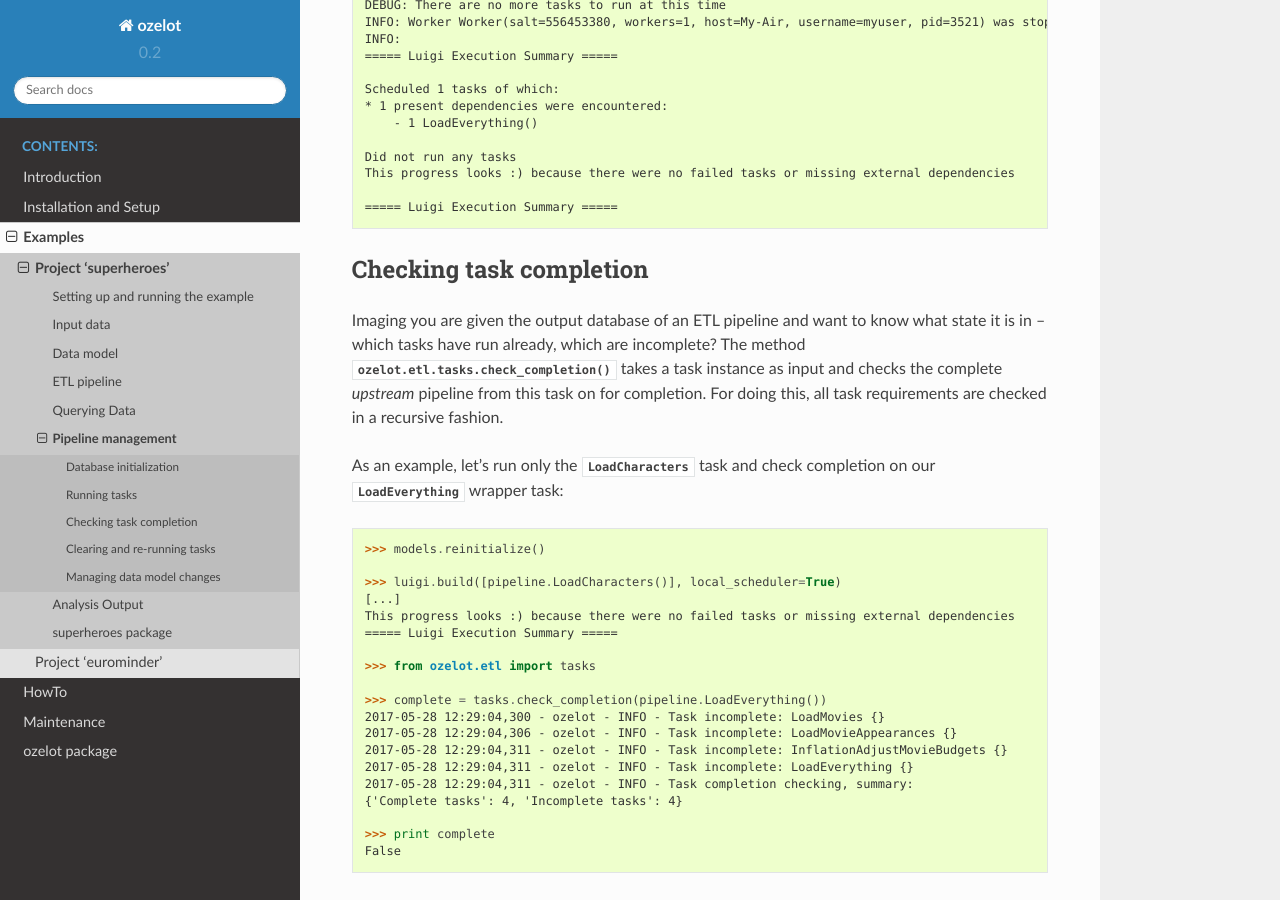
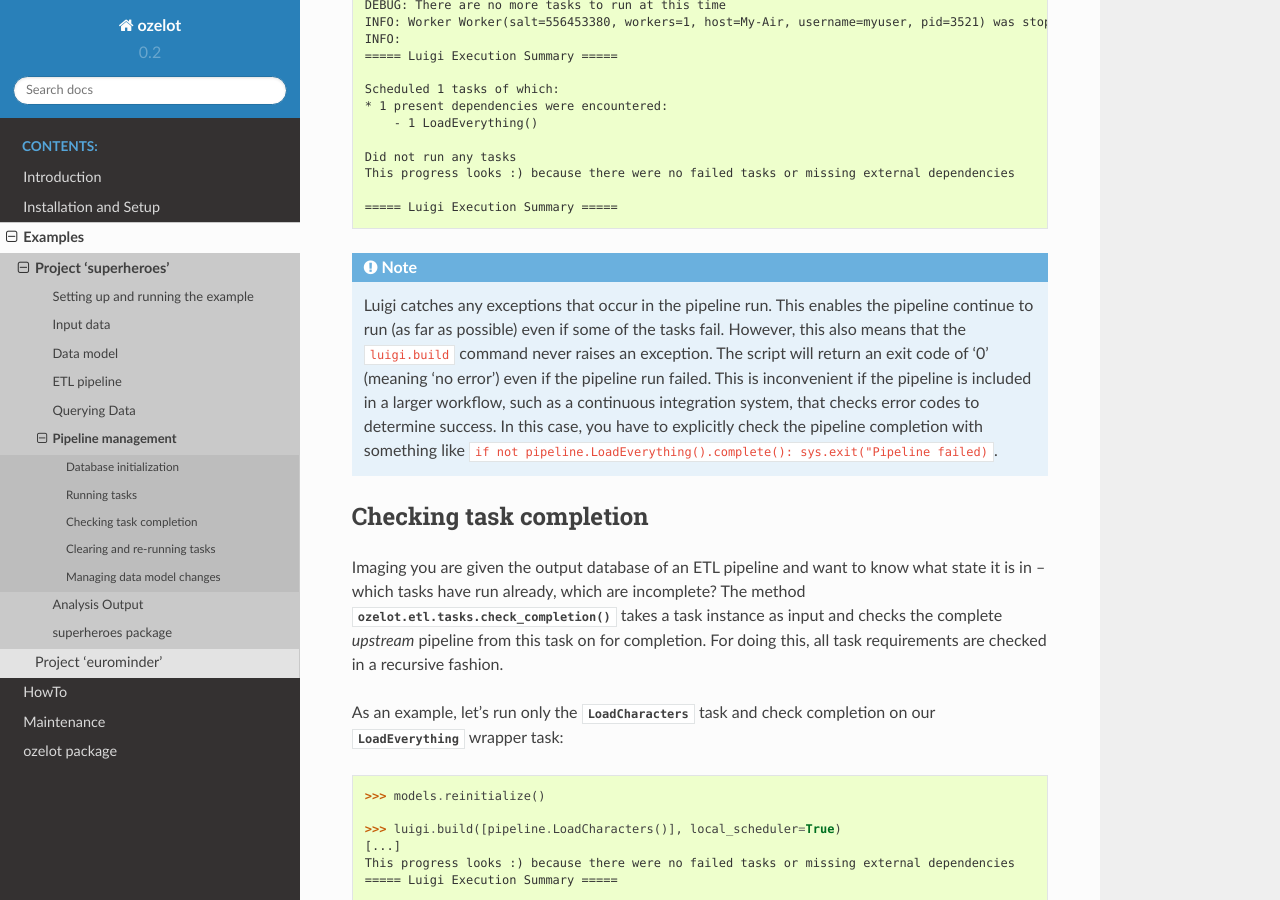
Before and after one commit to ehansis/ozelot, a Sphinx documentation site: the page built from docs/examples/superheroes/management.rst, in a window 1280 px wide and 900 px high, scrolled down 3277 px. Built offline with Sphinx 7.4.7 and the Read the Docs theme 2.0.0, drawn with Linux system fonts in a browser that asks for light colours.

Commit message:
Check pipeline exit status for examples, add this to docs

```diff
--- a/docs/examples/superheroes/management.rst
+++ b/docs/examples/superheroes/management.rst
@@ -197,6 +197,17 @@ the completion marker on :class:`LoadEverything` and exits:
 
 
 
+.. _ht-pipeline-exit-status:
+
+.. note:: Luigi catches any exceptions that occur in the pipeline run. This enables the pipeline continue to run
+          (as far as possible) even if some of the tasks fail. However, this also means that the
+          ``luigi.build`` command never raises an exception. The script will return an exit code of '0'
+          (meaning 'no error') even if the pipeline run failed. This is inconvenient if the pipeline is included
+          in a larger workflow, such as a continuous integration system, that checks error codes to determine
+          success. In this case, you have to explicitly check the pipeline completion with something like
+          ``if not pipeline.LoadEverything().complete(): sys.exit("Pipeline failed)``.
+
+
 .. _ht-checking-completion:
 
 Checking task completion
--- a/docs/howto.rst
+++ b/docs/howto.rst
@@ -41,6 +41,7 @@ Running the pipeline
 --------------------
 
     - :ref:`Running specific tasks <ht-running-tasks>`
+    - :ref:`Checking and acting on pipeline run failures <ht-pipeline-exit-status>`
     - :ref:`ht-checking-completion`
     - :ref:`ht-clearing-tasks`
     - :ref:`Drawing a pipeline diagram <ht-pipeline-diagram-simple>`
```
Also changed, not shown: 2 other files.
